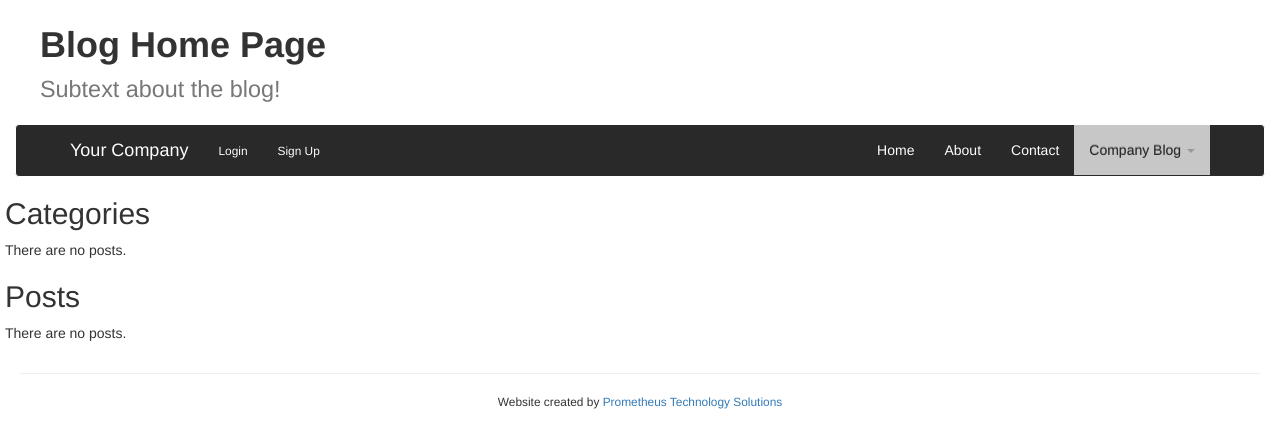
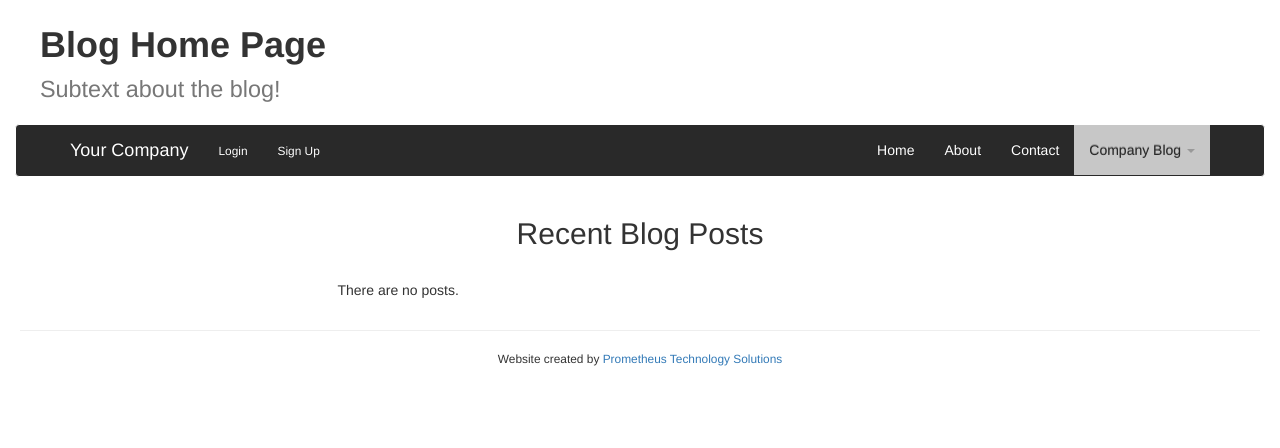
Before and after one commit to billyjacoby/vendor-helper, a Django app: page /blog/ in a window 1280 px wide. Shown: the top 448 px of the page. Run offline with Django 3.2, Linux system fonts and the light colour scheme; data that the repository does not hold is empty; some libraries are stand-ins or nearby versions.

Commit message:
added AWS stuff

```diff
--- a/blog/models.py
+++ b/blog/models.py
@@ -12,6 +12,7 @@ class Blog(models.Model):
     body = models.TextField()
     posted = models.DateTimeField(db_index=True, auto_now_add=True)
     category = models.ForeignKey('blog.Category')
+    image = models.ImageField(upload_to="media/images/blog_images/", blank=True )
 
     def __unicode__(self):
         return '%s' % self.title
--- a/blog/views.py
+++ b/blog/views.py
@@ -8,7 +8,7 @@ from .models import Blog, Category
 
 def blog_home(request):
     content = {'categories': Category.objects.all(),
-                'posts': Blog.objects.all()[:5],
+                'posts': Blog.objects.all().order_by('-posted')[:5],
                 }
     return render_to_response('blog/home.html', content)
 
--- a/templates/blog/home.html
+++ b/templates/blog/home.html
@@ -7,28 +7,23 @@
 {% block blog %}<li class="dropdown active">{% endblock %}
 
 {% block content %}
-  <h2>Categories</h2>
-  {% if categories %}
-    <ul>
-      {% for category in categories %}
-      <li>
-        <a href="{{ category.get_absolute_url }}">{{ category.title}}</a>
-      </li>
-      {% endfor %}
-    </ul>
-  {% else %}
-    <p>
-      There are no posts.
-    </p>
-  {% endif %}
-
-  <h2>Posts</h2>
+<div class="container-fluid">
+  <div class="row">
+    <div class="col-sm-offset-3 col-sm-6">
+  <center><h2>Recent Blog Posts</h2></center>
+    </div>
+  </div>
+  <br />
+  <div class="row">
+    <div class="col-sm-offset-3 col-sm-6">
   {% if posts %}
-  <ul>
+  <ul class="list-group">
     {% for post in posts %}
-    <li>
-      <a href="{{ post.get_absolute_url }}">{{ post.title}}</a>
+    {% if forloop.counter0  < 5 %}
+    <li class="list-group-item">
+      <center><a href="{{ post.get_absolute_url }}">{{ post.title}} - {{post.posted}}</a></center>
     </li>
+    {% endif %}
     {% endfor %}
   </ul>
   {% else %}
@@ -36,5 +31,9 @@
       There are no posts.
     </p>
   {% endif %}
+  </div>
+  </div>
+
+</div>
 
 {% endblock %}
```
Also changed, not shown: templates/blog/view_post.html (+9 -2 lines), wireframe/settings.py (+8 -7 lines), blog/migrations/0002_blog_image.py (added), 1 other file.
